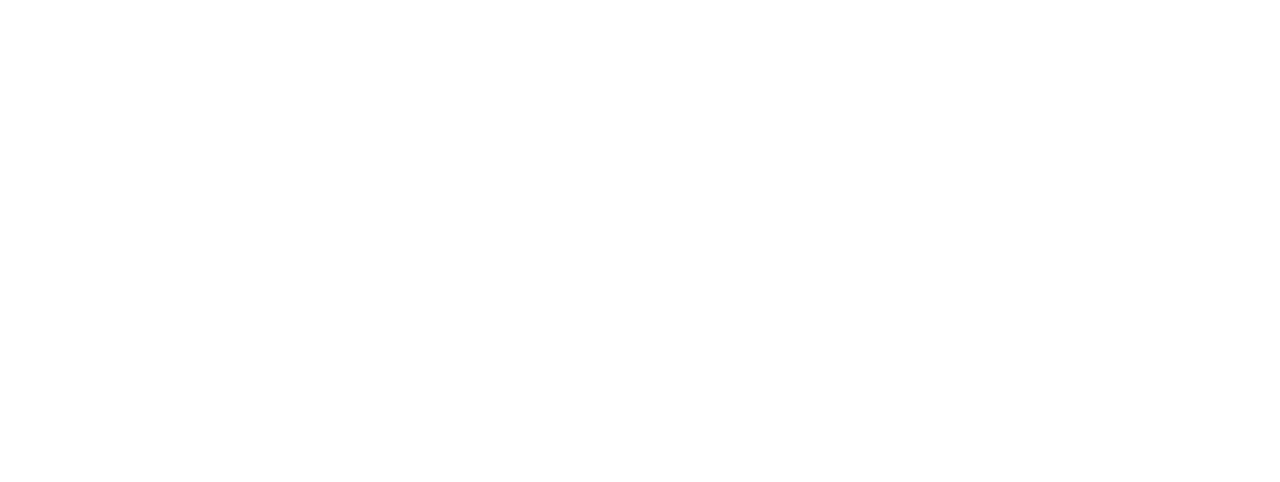
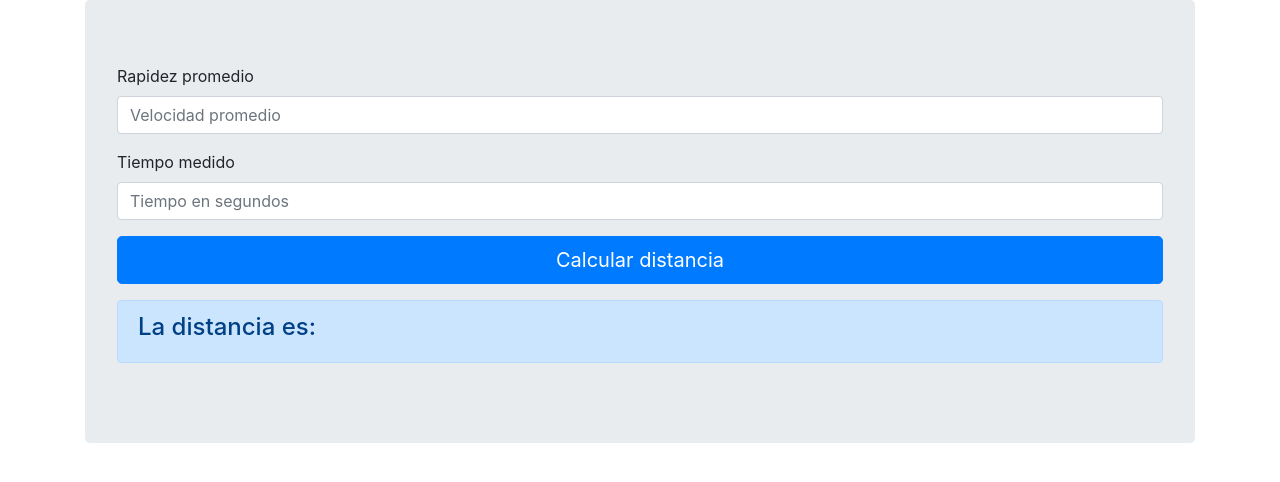
Before and after one commit to isabellj1menez/EstructurasSecuenciales, a plain HTML site: page EstructurasSecuenciales/Ejercicio1/index.html in a window 1280 px wide. Drawn offline with nearby package versions, Linux system fonts and the light colour scheme.

Commit message:
Se finalizo el ejercicio 1 de estructuras secuenciales

```diff
--- a/EstructurasSecuenciales/Ejercicio1/app.js
+++ b/EstructurasSecuenciales/Ejercicio1/app.js
@@ -0,0 +1,18 @@
+let BtnDistancia = document.getElementById('BtnCalcular');
+
+EventListener();
+
+function EventListener() {
+    BtnDistancia.addEventListener('click', distancia);
+}
+
+function distancia() {
+
+    let metros = Number(document.getElementById('MetroSegundos').value);
+    let segundos = Number(document.getElementById('Segundos').value);
+
+    distancia = metros * segundos;
+
+    let resultado = document.getElementById('resultado');
+    resultado.innerHTML = distancia;
+}
--- a/EstructurasSecuenciales/Ejercicio1/index.html
+++ b/EstructurasSecuenciales/Ejercicio1/index.html
@@ -13,6 +13,45 @@
 
 <body>
 
+    <div class="container">
+        <div class="jumbotron">
+
+            <div class="row">
+                <div class="col-12">
+                    <div class="form-group">
+                        <label for="">Rapidez promedio</label>
+                        <input type="text" name="" id="MetroSegundos" class="form-control" placeholder="Velocidad promedio" aria-describedby="helpId">
+                    </div>
+                </div>
+            </div>
+
+            <div class="row">
+                <div class="col-12">
+                    <div class="form-group">
+                        <label for="">Tiempo medido</label>
+                        <input type="text" name="" id="Segundos" class="form-control" placeholder="Tiempo en segundos" aria-describedby="helpId">
+                    </div>
+                </div>
+            </div>
+
+            <div class="row">
+                <div class="col-12">
+                    <button type="button" name="" id="BtnCalcular" class="btn btn-primary btn-lg btn-block">Calcular distancia</button>
+                </div>
+            </div>
+
+            <div class="row mt-3">
+                <div class="col-12">
+                    <div class="alert alert-primary" role="alert">
+                        <h4 class="alert-heading">La distancia es: <span id="resultado"></span></h4>
+                    </div>
+                </div>
+            </div>
+
+
+        </div>
+    </div>
+
     <!-- Optional JavaScript -->
     <script src="./app.js"></script>
     <!-- jQuery first, then Popper.js, then Bootstrap JS -->
```
